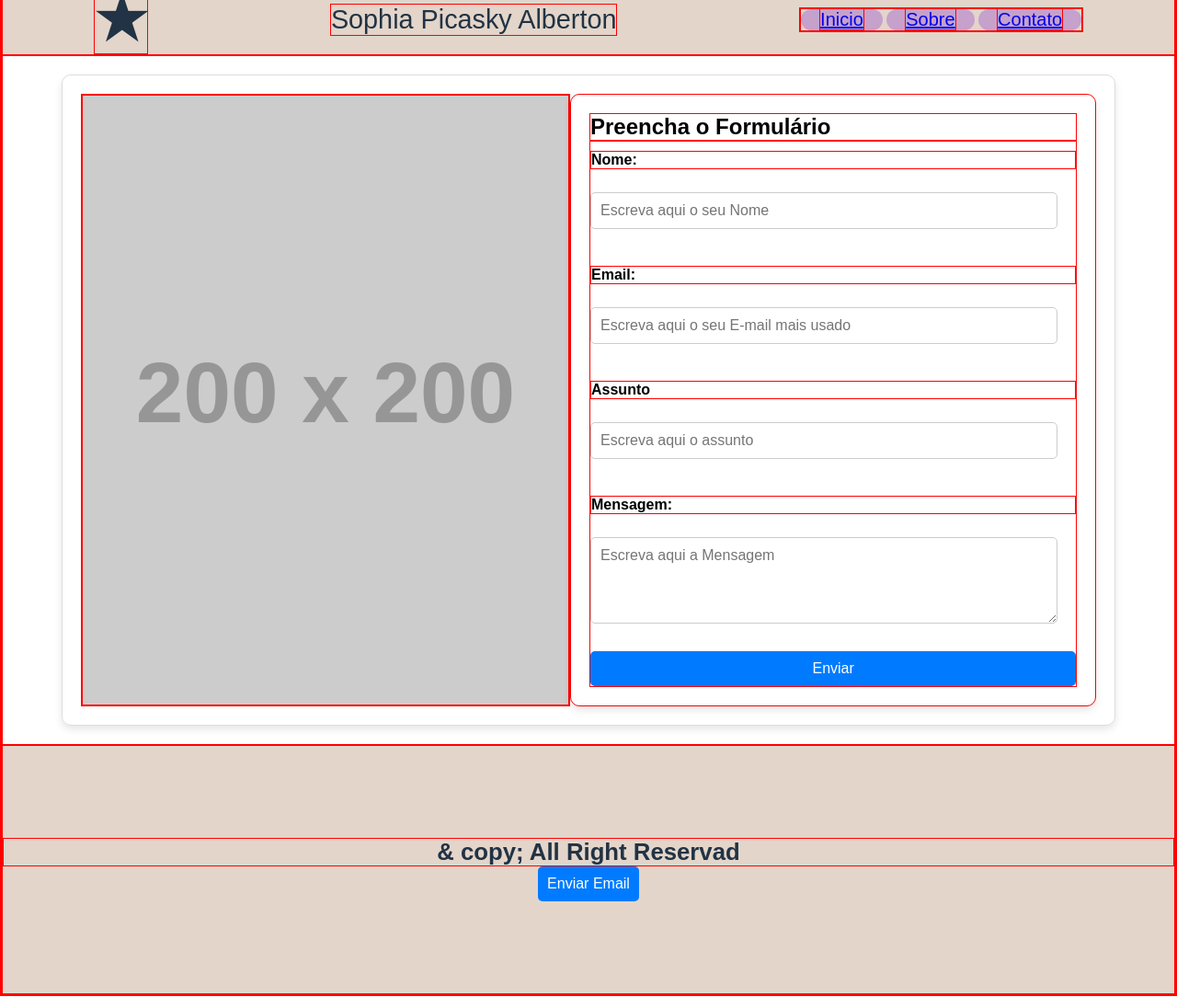
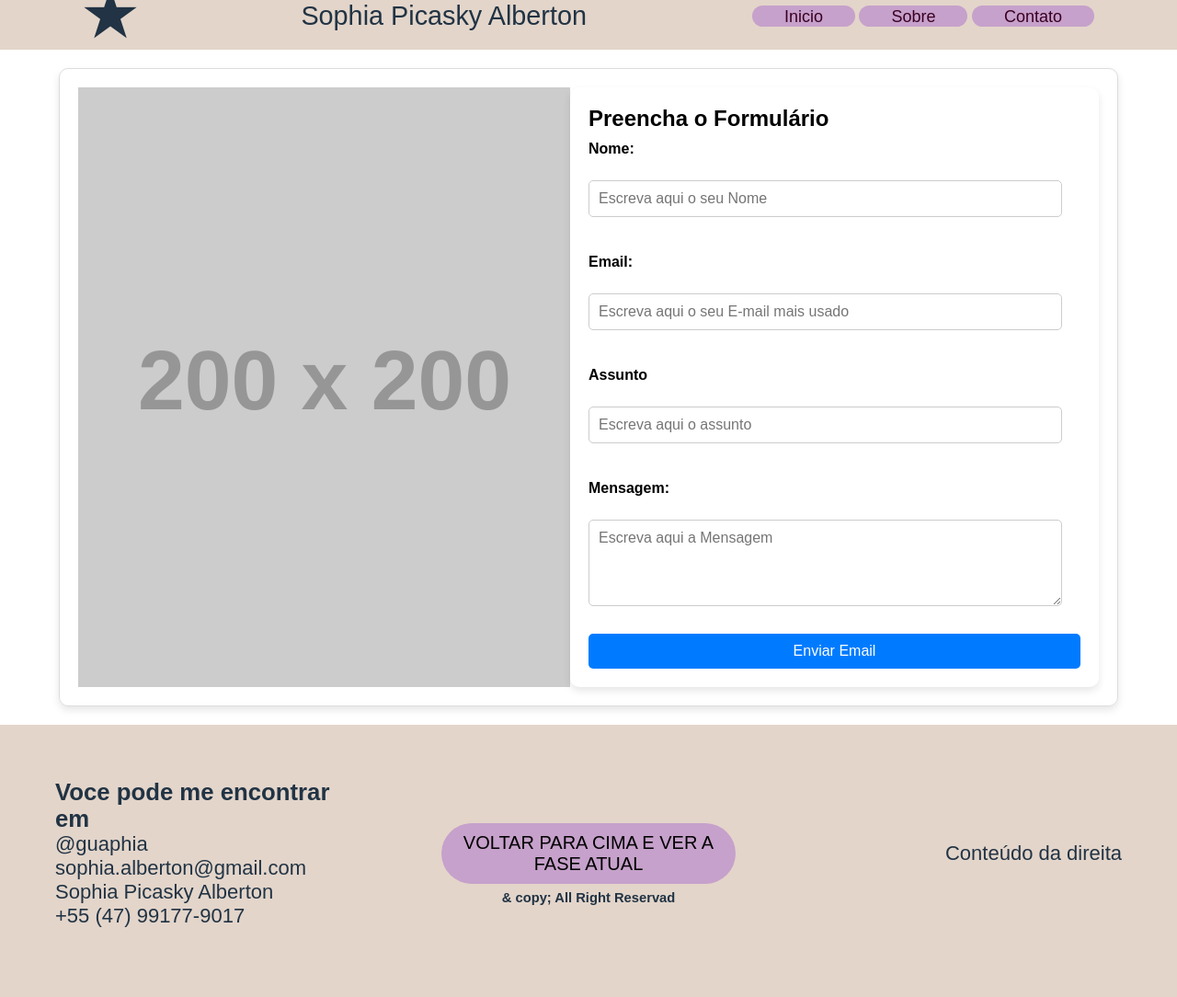
Before and after one commit to sophialberton/engenhariaSoftware, a plain HTML site: page MeuPrimeiroSite/FWN3/contato.html in a window 1280 px wide. Shown: the part 20-1104 px from the top of the page at 92% size. Drawn offline with Linux system fonts and the light colour scheme; placeholder pictures from the web are drawn by us.

Commit message:
Atualizei footer/hader e js do botao da pagina de contato

```diff
--- a/MeuPrimeiroSite/FWN3/contato.css
+++ b/MeuPrimeiroSite/FWN3/contato.css
@@ -1,91 +1,152 @@
+/* Remove margens e espaçamentos padrão, define o modelo de caixa e fontes padrão */
 * {
-    padding: 0; /* Remove o espaçamento interno de todos os elementos */
-    margin: 0; /* Remove a margem externa de todos os elementos */
-    box-sizing: border-box; /* Inclui o padding e borda no tamanho total do elemento */
-    font-family: Arial, Helvetica, sans-serif; /* Define a fonte padrão para todos os elementos */
-    border: 1px solid red; /* Insere uma borda vermelha em todos os elementos (provavelmente para debugging) */
+    padding: 0;
+    margin: 0;
+    box-sizing: border-box;
+    font-family: Arial, Helvetica, sans-serif;
+    border: 0px solid red; /* Apenas para melhor visualização durante o desenvolvimento */
   }
 
+  /* Define estilo para o cabeçalho e rodapé */
   header, footer {
-    background-color: #E3D5CA; /* Define a cor de fundo dos elementos */
-    color: rgb(33, 51, 68); /* Define a cor do texto */
-    width: 100%; /* Garante que ocupem toda a largura */
+    background-color: #E3D5CA; /* Cor de fundo */
+    color: rgb(33, 51, 68); /* Cor do texto */
+    width: 100%; /* Ocupa toda a largura */
   }
+  /* Estilo para o rodapé */
+  footer {
+    bottom: 0; /* Posiciona no final */
+    text-align: center; /* Centraliza o texto */
+    font-size: 22px; /* Tamanho da fonte */
+    padding: 100px 0; /* Espaçamento interno no topo e embaixo */
+  }
+  /* Define layout do cabeçalho */
+  header {
+    display: flex; /* Layout flexível */
+    align-items: center; /* Alinha itens no centro verticalmente */
+    justify-content: space-around; /* Distribui itens com espaçamento uniforme */
+  }
+  /* Estilo para itens de lista dentro da navegação */
+  nav ul li {
+    list-style: none; /* Remove marcações da lista */
+    display: inline-block; /* Exibe como bloco inline */
+  }
+  /* Estilo para links dentro de navegação */
+  nav ul li a {
+    text-decoration: none; /* Remove sublinhado */
+    color: rgb(58, 0, 34); /* Cor do texto */
+    font-size: 18px; /* Tamanho da fonte */
+    padding: 0 15px; /* Espaçamento interno horizontal */
+    transition: color 0.3s ease, transform 0.3s ease, font-size 0.3s ease; /* Transições suaves para a cor, transformação e o tamanho da fonte */
+  }
+  /* Efeito de hover para os links de navegação */
+  nav ul li a:hover {
+    color: #4f0083; /* Cor do texto quando o cursor passa */
+    transform: scale(1.1); /* Aumenta ligeiramente o tamanho do texto */
+    font-size: 20px; /* Aumenta o tamanho da fonte durante o hover */
+  }
+  /* Define espaçamento horizontal entre itens da lista de links */
+  .nav-links li {
+    padding: 0 20px;
+  }
+  /* Estilo para o logotipo */
+  .logo {
+    font-size: 4em; /* Tamanho grande para o texto do logotipo */
+    font-weight: bold; /* Deixa o texto em negrito */
 
-.logo {
-    font-size: 4em; /* Tamanho da fonte grande para chamar atenção */
-    font-weight: bold; /* Negrito para destaque */
   }
-
+  /* Estilo para elementos com a classe SophiaPicaskyAlberton */
   .SophiaPicaskyAlberton {
-    font-size: 1.8em; /* Tamanho moderado da fonte */
+    font-size: 1.8em; /* Define um tamanho de fonte maior */
+    margin-left: 0; /* Alinha o texto à direita dentro de seu container */
+    margin-right: ; /* Certifica-se de que não há margem à direita */
   }
-
-/* Decoração do botão */
+  /*Com ajuda do Chat gpt as divisórias do footer*/
+  .footer-div {
+    display: flex; /* Cria um layout em linha usando Flexbox */
+    justify-content: space-between; /* Distribui as divisórias com espaçamento entre elas */
+    align-items: center; /* Alinha verticalmente no centro */
+    height: 10vh; /* Altura da área do rodapé */
+    padding: 10px;
+    background-color: #E3D5CA;
+  }
+  .lado-direito,
+  .lado-meio,
+  .lado-esquerdo {
+    flex: 1; /* Garante que todas as divisórias tenham o mesmo tamanho */
+    padding: 50px;
+    box-sizing: border-box; /* Inclui o padding dentro da largura e altura */
+  }
+  .lado-direito {
+    text-align: right; /* Alinha o conteúdo do lado direito à direita */
+  }
+  .lado-meio {
+    text-align: center; /* Centraliza o conteúdo do meio */
+  }
+  .lado-esquerdo {
+    text-align: left; /* Alinha o conteúdo do lado esquerdo à esquerda */
+  }
+  /*para botoes de controle*/
+  .buttons button {
+    background-color: #f3f3f3; /* Cor de fundo padrão */
+    border: none; /* Remove bordas padrão */
+    border-radius: 20px; /* Bordas arredondadas */
+    padding: 10px 15px;
+    margin: 0 5px; /* Espaçamento entre os botões */
+    cursor: pointer; /* Indica que é clicável */
+    transition: background-color 0.3s ease, transform 0.2s ease; /* Transição suave */
+  }
+  .buttons button:hover {
+    background-color: #d3c5ff; /* Cor ao passar o mouse */
+    transform: scale(1.1); /* Aumenta ligeiramente */
+  }
+  .buttons button.active {
+    background-color: #4f0083; /* Cor de destaque para o botão ativo */
+    color: #fff; /* Cor do texto */
+    font-weight: bold; /* Texto em negrito */
+    transform: scale(1.2); /* Aumenta ligeiramente o botão ativo */
+  }
+  /* Estilo para os botões */
   button {
-    -webkit-border-radius: 50px; /* Bordas arredondadas */
-    -moz-border-radius: 50px;
-    border-radius: 50px;
+    -webkit-border-radius: 50px; /* Borda arredondada (compatibilidade WebKit) */
+    -moz-border-radius: 50px; /* Borda arredondada (compatibilidade Firefox antigo) */
+    border-radius: 50px; /* Borda arredondada */
     color: #000000; /* Cor do texto */
-    font-family: Arial; /* Fonte padrão */
-    font-size: 20px; /* Tamanho do texto */
-    font-weight: 100; /* Peso da fonte leve */
-    align-items: center; /* Alinhamento central (não impacta muito em elementos do tipo botão) */
+    font-family: Arial; /* Fonte do texto */
+    font-size: 20px; /* Tamanho da fonte */
+    font-weight: 100; /* Peso da fonte mais fino */
+    align-items: center; /* Alinha o conteúdo centralmente */
     padding: 10px; /* Espaçamento interno */
     background-color: #C6A1CB; /* Cor de fundo */
     border: solid #BD94BA 0; /* Sem borda visível */
     text-decoration: none; /* Remove sublinhado */
-    display: inline-block; /* Garante que o botão se comporte como bloco em linha */
-    cursor: pointer; /* Mostra o cursor de mão */
+    display: inline-block; /* Exibe como bloco inline */
+    cursor: pointer; /* Mostra o cursor de clique */
     text-align: center; /* Centraliza o texto */
-    /* SUGESTÃO: Simplificar o CSS para evitar propriedades redundantes. */
   }
-
-footer {
-    bottom: 0; /* Fixa o rodapé na parte inferior */
-    text-align: center; /* Centraliza o texto */
-    font-size: 22px; /* Tamanho do texto */
-    padding: 100px 0; /* Adiciona espaçamento interno acima e abaixo */
-}
-
-header {
-    display: flex; /* Define layout flexível */
-    align-items: center; /* Alinha itens verticalmente ao centro */
-    justify-content: space-around; /* Distribui os itens uniformemente */
-}
-
-/* Separação de itens no header */
-.nav-links li {
-    padding: 0 20px; /* Espaçamento horizontal entre os itens */
-    /* SUGESTÃO: Ativar esse bloco caso necessário para espaçamento adicional. */
-}
-
-nav ul li {
-    list-style: none; /* Remove os marcadores padrão */
-    display: inline-block; /* Faz os itens ficarem lado a lado */
-    -webkit-border-radius: 50px; /* Bordas arredondadas */
+  /* Estilo alternativo para botões */
+  .botao {
+    -webkit-border-radius: 50px;
     -moz-border-radius: 50px;
     border-radius: 50px;
-    color: #000000; /* Cor do texto */
-    font-family: Arial; /* Define fonte padrão */
-    font-size: 20px; /* Define tamanho do texto */
-    font-weight: 100; /* Peso leve para a fonte */
-    align-items: center; /* Alinha itens verticalmente (pode ser redundante aqui) */
-    padding: 10px; /* Espaçamento interno */
-    background-color: #C6A1CB; /* Define cor de fundo */
-    border: solid #BD94BA 0; /* Sem borda visível */
-    text-decoration: none; /* Remove sublinhado */
-    display: inline-block; /* Itens em linha */
-    cursor: pointer; /* Cursor de mão */
-    text-align: center; /* Centraliza o conteúdo */
-    /* SUGESTÃO: Consolidar estilos similares com os botões para manter consistência. */
+    color: #000000;
+    font-family: Arial;
+    font-size: 20px;
+    font-weight: 100;
+    align-items: center;
+    padding: 10px;
+    background-color: #C6A1CB;
+    border: solid #BD94BA 0;
+    text-decoration: none;
+    display: inline-block;
+    cursor: pointer;
+    text-align: center;
+    transition: color 0.3s ease, transform 0.3s ease, font-size 0.3s ease;
   }
-
-nav u li a {
-    text-decoration: none; /* Remove sublinhado */
-    color: rgb(149, 0, 255); /* Cor do texto */
-    font-size: 18px; /* Tamanho do texto */
-    padding: 0 15px; /* Espaçamento horizontal */
+  .botao:hover {
+    color: #4f0083;
+    transform: scale(1.1);
+    font-size: 20px;
   }
 
 /* Estilo do formulário */
--- a/MeuPrimeiroSite/FWN3/contato.html
+++ b/MeuPrimeiroSite/FWN3/contato.html
@@ -6,7 +6,7 @@
     <title>SophiaPicaskyAlberton</title>
     <link rel="stylesheet" href="contato.css">
 </head>
-<body>
+<body id="topo">
     <!--Cabeçalho -->
     <header>
       <div class="logo">★</div>
@@ -14,9 +14,9 @@
 
       <nav>
           <ul class="nav-links">
-                <li><a href="inicio.html">Inicio</a></li>
-                <li><a href="#sobre">Sobre</a></li>
-                <li><a href="#contato">Contato</a></li>
+              <li class="botao"><a href="inicio.html">Inicio</a></li>
+              <li class="botao"><a href="#sobre">Sobre</a></li>
+              <li class="botao"><a href="contato.html">Contato</a></li>
           </ul>
       </nav>
 </header>
@@ -41,7 +41,7 @@
             <label for="message">Mensagem:</label>
             <textarea id="message" name="message" placeholder="Escreva aqui a Mensagem" rows="4" required></textarea>
 
-            <button type="submit">Enviar</button>
+            <button onclick="EnviarFormulario()">Enviar Email</button>
           </form>
         </div>
       </div>
@@ -51,9 +51,33 @@
 
 
     <footer>
-        <h3>& copy; All Right Reservad</h3>
-        <button onclick="EnviarFormulario()">Enviar Email</button>
+
+    </div>
+    <div class="footer-div">
+
+        <div class="lado-esquerdo">
+            <h3>Voce pode me encontrar em</h3>
+            <p>@guaphia</p>
+            <p>sophia.alberton@gmail.com</p>
+            <p>Sophia Picasky Alberton</p>
+            <p>+55 (47) 99177-9017</p>
+        </div>
+
+        <div class="lado-meio">
+            <a href="#topo" class="botao">VOLTAR PARA CIMA E VER A FASE ATUAL</a>
+        </div>
+
+        <div class="lado-direito">
+          <p>Conteúdo da direita</p>
+        </div>
+
+      </div>
+
+      <h6>& copy; All Right Reservad</h6>
 </footer>
+
+
+
 <script src="contato.js"></script>
 </body>
 </html>
--- a/MeuPrimeiroSite/FWN3/inicio.css
+++ b/MeuPrimeiroSite/FWN3/inicio.css
@@ -13,26 +13,99 @@ header, footer {
   color: rgb(33, 51, 68); /* Cor do texto */
   width: 100%; /* Ocupa toda a largura */
 }
-
+/* Estilo para o rodapé */
+footer {
+  bottom: 0; /* Posiciona no final */
+  text-align: center; /* Centraliza o texto */
+  font-size: 22px; /* Tamanho da fonte */
+  padding: 100px 0; /* Espaçamento interno no topo e embaixo */
+}
+/* Define layout do cabeçalho */
+header {
+  display: flex; /* Layout flexível */
+  align-items: center; /* Alinha itens no centro verticalmente */
+  justify-content: space-around; /* Distribui itens com espaçamento uniforme */
+}
+/* Estilo para itens de lista dentro da navegação */
+nav ul li {
+  list-style: none; /* Remove marcações da lista */
+  display: inline-block; /* Exibe como bloco inline */
+}
+/* Estilo para links dentro de navegação */
+nav ul li a {
+  text-decoration: none; /* Remove sublinhado */
+  color: rgb(58, 0, 34); /* Cor do texto */
+  font-size: 18px; /* Tamanho da fonte */
+  padding: 0 15px; /* Espaçamento interno horizontal */
+  transition: color 0.3s ease, transform 0.3s ease, font-size 0.3s ease; /* Transições suaves para a cor, transformação e o tamanho da fonte */
+}
+/* Efeito de hover para os links de navegação */
+nav ul li a:hover {
+  color: #4f0083; /* Cor do texto quando o cursor passa */
+  transform: scale(1.1); /* Aumenta ligeiramente o tamanho do texto */
+  font-size: 20px; /* Aumenta o tamanho da fonte durante o hover */
+}
+/* Define espaçamento horizontal entre itens da lista de links */
+.nav-links li {
+  padding: 0 20px;
+}
 /* Estilo para o logotipo */
 .logo {
   font-size: 4em; /* Tamanho grande para o texto do logotipo */
   font-weight: bold; /* Deixa o texto em negrito */
 
 }
-
 /* Estilo para elementos com a classe SophiaPicaskyAlberton */
 .SophiaPicaskyAlberton {
   font-size: 1.8em; /* Define um tamanho de fonte maior */
   margin-left: 0; /* Alinha o texto à direita dentro de seu container */
   margin-right: ; /* Certifica-se de que não há margem à direita */
 }
-
-/* Define espaçamento horizontal entre itens da lista de links */
-.nav-links li {
-  padding: 0 20px;
+/*Com ajuda do Chat gpt as divisórias do footer*/
+.footer-div {
+  display: flex; /* Cria um layout em linha usando Flexbox */
+  justify-content: space-between; /* Distribui as divisórias com espaçamento entre elas */
+  align-items: center; /* Alinha verticalmente no centro */
+  height: 10vh; /* Altura da área do rodapé */
+  padding: 10px;
+  background-color: #E3D5CA;
 }
-
+.lado-direito,
+.lado-meio,
+.lado-esquerdo {
+  flex: 1; /* Garante que todas as divisórias tenham o mesmo tamanho */
+  padding: 50px;
+  box-sizing: border-box; /* Inclui o padding dentro da largura e altura */
+}
+.lado-direito {
+  text-align: right; /* Alinha o conteúdo do lado direito à direita */
+}
+.lado-meio {
+  text-align: center; /* Centraliza o conteúdo do meio */
+}
+.lado-esquerdo {
+  text-align: left; /* Alinha o conteúdo do lado esquerdo à esquerda */
+}
+/*para botoes de controle*/
+.buttons button {
+  background-color: #f3f3f3; /* Cor de fundo padrão */
+  border: none; /* Remove bordas padrão */
+  border-radius: 20px; /* Bordas arredondadas */
+  padding: 10px 15px;
+  margin: 0 5px; /* Espaçamento entre os botões */
+  cursor: pointer; /* Indica que é clicável */
+  transition: background-color 0.3s ease, transform 0.2s ease; /* Transição suave */
+}
+.buttons button:hover {
+  background-color: #d3c5ff; /* Cor ao passar o mouse */
+  transform: scale(1.1); /* Aumenta ligeiramente */
+}
+.buttons button.active {
+  background-color: #4f0083; /* Cor de destaque para o botão ativo */
+  color: #fff; /* Cor do texto */
+  font-weight: bold; /* Texto em negrito */
+  transform: scale(1.2); /* Aumenta ligeiramente o botão ativo */
+}
 /* Estilo para os botões */
 button {
   -webkit-border-radius: 50px; /* Borda arredondada (compatibilidade WebKit) */
@@ -51,22 +124,6 @@ button {
   cursor: pointer; /* Mostra o cursor de clique */
   text-align: center; /* Centraliza o texto */
 }
-
-/* Estilo para o rodapé */
-footer {
-  bottom: 0; /* Posiciona no final */
-  text-align: center; /* Centraliza o texto */
-  font-size: 22px; /* Tamanho da fonte */
-  padding: 100px 0; /* Espaçamento interno no topo e embaixo */
-
-}
-/* Define layout do cabeçalho */
-header {
-  display: flex; /* Layout flexível */
-  align-items: center; /* Alinha itens no centro verticalmente */
-  justify-content: space-around; /* Distribui itens com espaçamento uniforme */
-}
-
 /* Estilo alternativo para botões */
 .botao {
   -webkit-border-radius: 50px;
@@ -86,63 +143,12 @@ header {
   text-align: center;
   transition: color 0.3s ease, transform 0.3s ease, font-size 0.3s ease;
 }
-
 .botao:hover {
   color: #4f0083;
   transform: scale(1.1);
   font-size: 20px;
 }
 
-/* Estilo para itens de lista dentro da navegação */
-nav ul li {
-  list-style: none; /* Remove marcações da lista */
-  display: inline-block; /* Exibe como bloco inline */
-}
-
-/* Estilo para links dentro de navegação */
-
-nav ul li a {
-  text-decoration: none; /* Remove sublinhado */
-  color: rgb(58, 0, 34); /* Cor do texto */
-  font-size: 18px; /* Tamanho da fonte */
-  padding: 0 15px; /* Espaçamento interno horizontal */
-  transition: color 0.3s ease, transform 0.3s ease, font-size 0.3s ease; /* Transições suaves para a cor, transformação e o tamanho da fonte */
-}
-
-/* Efeito de hover para os links de navegação */
-nav ul li a:hover {
-  color: #4f0083; /* Cor do texto quando o cursor passa */
-  transform: scale(1.1); /* Aumenta ligeiramente o tamanho do texto */
-  font-size: 20px; /* Aumenta o tamanho da fonte durante o hover */
-}
-
-
-/* Estilo genérico para seções */
-section {
-  padding: 20px; /* Espaçamento interno */
-  margin: 20px; /* Espaçamento externo */
-  background-color: white; /* Cor de fundo */
-  border-radius: 8px; /* Cantos arredondados */
-  box-shadow: 0 0 10px rgba(0, 0, 0, 0.1); /* Sombra suave */
-}
-
-/* Estilo para blocos de exemplo */
-.example {
-  padding: 10px; /* Espaçamento interno */
-  background-color: #e8f5e9; /* Cor de fundo suave */
-  border-left: 4px solid #4CAF50; /* Barra verde à esquerda */
-  margin-bottom: 20px; /* Espaçamento externo inferior */
-}
-
-/* Estilo para blocos de código */
-.code {
-  background: #333; /* Fundo escuro */
-  color: #fff; /* Texto branco */
-  padding: 10px; /* Espaçamento interno */
-  font-family: monospace; /* Fonte monoespaçada */
-  overflow-x: auto; /* Rolagem horizontal se necessário */
-  border-radius: 5px; /* Cantos arredondados */
-}
 
 /* Estilo para o carrossel */
 main {
@@ -151,7 +157,6 @@ main {
   margin-top: 0px; /* Espaçamento superior */
   background-color: #E3D5CA; /* Cor de fundo */
 }
-
 .container {
   display: flex;
   justify-content: space-between;
@@ -159,19 +164,16 @@ main {
   padding: 20px;
   background-color: #E3D5CA;
 }
-
 .left-side {
   flex: 1;
   padding-right: 900px;
   padding-right: 0px;
   align-items: center;
 }
-
 .right-side {
   flex: 1;
   position: relative;
 }
-
 .carousel {
   width: 100%;
   height: 300px; /* Ajuste conforme o tamanho desejado */
@@ -181,10 +183,7 @@ main {
   display: flex; /* Ativa flexbox */
   justify-content: center; /* Centraliza as imagens horizontalmente */
   align-items: center; /* Centraliza as imagens verticalmente */
-
-
 }
-
 .carousel-image {
   width: 60%; /* Ajusta automaticamente a largura */
   height: 100%; /* Ajusta a altura total do container */
@@ -196,15 +195,13 @@ main {
   opacity: 0; /* Define a opacidade inicial */
   transition: opacity 0.5s ease; /* Animação suave */
   border-radius: 40px; /* Mantém o arredondamento */
-  background-color: #4CAF50;
+  background-color: #C6A1CB;
+  object-fit: cover; /* Para imagem ocupar tudo sem ficar esticada */
 }
-
 .carousel-image.active {
   opacity: 1; /* Imagem ativa visível */
   z-index: 1; /* Garante que fique acima das outras */
 }
-
-
 .buttons {
   margin-top: 10px;
   display: flex; /* Usar Flexbox */
@@ -214,7 +211,7 @@ main {
   height: 50px; /* Ajusta a altura da div para permitir alinhamento vertical */
 }
 button:hover{
-  color: #4f0083; /* Cor do texto quando o cursor passa */
+  color: #E3D5CA; /* Cor do texto quando o cursor passa */
   transform: scale(1.1); /* Aumenta ligeiramente o tamanho do texto */
   font-size: 20px; /* Aumenta o tamanho da fonte durante o hover */
   transition: color 0.3s ease, transform 0.3s ease, font-size 0.3s ease; /* Transições suaves para a cor, transformação e o tamanho da fonte */
@@ -224,55 +221,29 @@ button {
   margin: 0 5px;
   cursor: pointer;
 }
-/*Com ajuda do Chat gpt as divisórias do footer*/
-.footer-div {
-  display: flex; /* Cria um layout em linha usando Flexbox */
-  justify-content: space-between; /* Distribui as divisórias com espaçamento entre elas */
-  align-items: center; /* Alinha verticalmente no centro */
-  height: 10vh; /* Altura da área do rodapé */
-  padding: 10px;
-  background-color: #E3D5CA;
+
+/* Apagar dps */
+/* Estilo genérico para seções */
+section {
+  padding: 20px; /* Espaçamento interno */
+  margin: 20px; /* Espaçamento externo */
+  background-color: white; /* Cor de fundo */
+  border-radius: 8px; /* Cantos arredondados */
+  box-shadow: 0 0 10px rgba(0, 0, 0, 0.1); /* Sombra suave */
 }
-
-.lado-direito,
-.lado-meio,
-.lado-esquerdo {
-  flex: 1; /* Garante que todas as divisórias tenham o mesmo tamanho */
-  padding: 50px;
-  box-sizing: border-box; /* Inclui o padding dentro da largura e altura */
+/* Estilo para blocos de exemplo */
+.example {
+  padding: 10px; /* Espaçamento interno */
+  background-color: #e8f5e9; /* Cor de fundo suave */
+  border-left: 4px solid #4CAF50; /* Barra verde à esquerda */
+  margin-bottom: 20px; /* Espaçamento externo inferior */
 }
-
-.lado-direito {
-  text-align: right; /* Alinha o conteúdo do lado direito à direita */
+/* Estilo para blocos de código */
+.code {
+  background: #333; /* Fundo escuro */
+  color: #fff; /* Texto branco */
+  padding: 10px; /* Espaçamento interno */
+  font-family: monospace; /* Fonte monoespaçada */
+  overflow-x: auto; /* Rolagem horizontal se necessário */
+  border-radius: 5px; /* Cantos arredondados */
 }
-
-.lado-meio {
-  text-align: center; /* Centraliza o conteúdo do meio */
-}
-
-.lado-esquerdo {
-  text-align: left; /* Alinha o conteúdo do lado esquerdo à esquerda */
-}
-/*para botoes de controle*/
-
-.buttons button {
-  background-color: #f3f3f3; /* Cor de fundo padrão */
-  border: none; /* Remove bordas padrão */
-  border-radius: 20px; /* Bordas arredondadas */
-  padding: 10px 15px;
-  margin: 0 5px; /* Espaçamento entre os botões */
-  cursor: pointer; /* Indica que é clicável */
-  transition: background-color 0.3s ease, transform 0.2s ease; /* Transição suave */
-}
-
-.buttons button:hover {
-  background-color: #d3c5ff; /* Cor ao passar o mouse */
-  transform: scale(1.1); /* Aumenta ligeiramente */
-}
-
-.buttons button.active {
-  background-color: #4f0083; /* Cor de destaque para o botão ativo */
-  color: #fff; /* Cor do texto */
-  font-weight: bold; /* Texto em negrito */
-  transform: scale(1.2); /* Aumenta ligeiramente o botão ativo */
-}
```
Also changed, not shown: MeuPrimeiroSite/FWN3/inicio.html (line endings or trailing spaces). Lines whose indentation alone changed are shown as unchanged.
